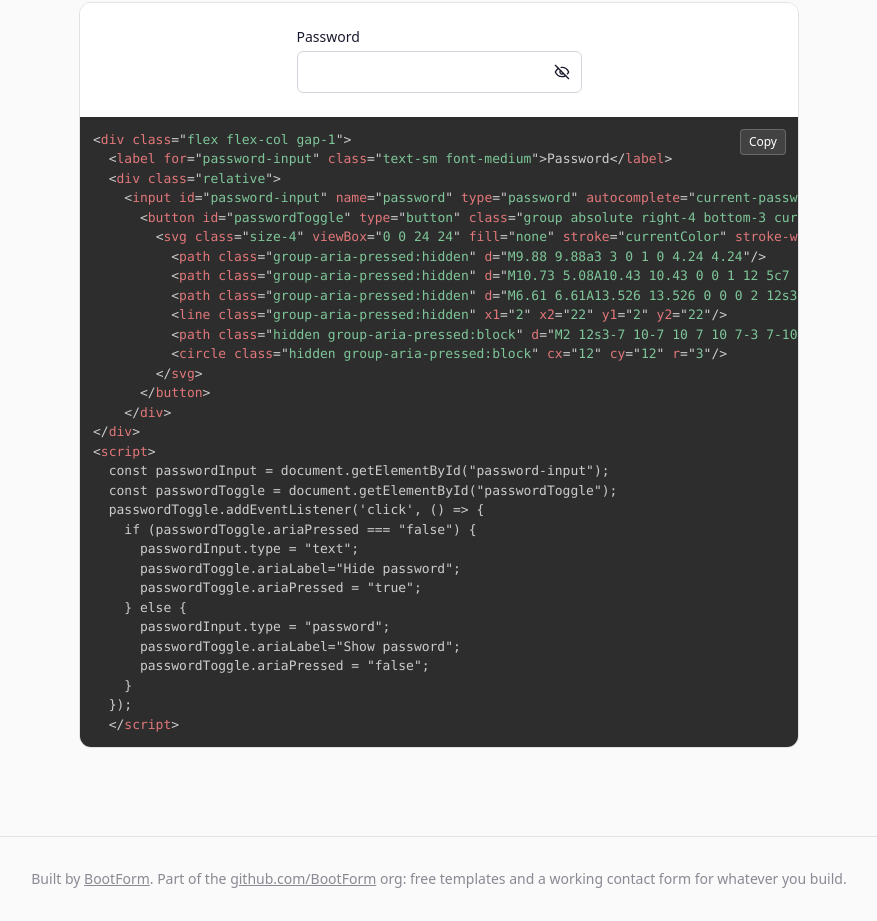
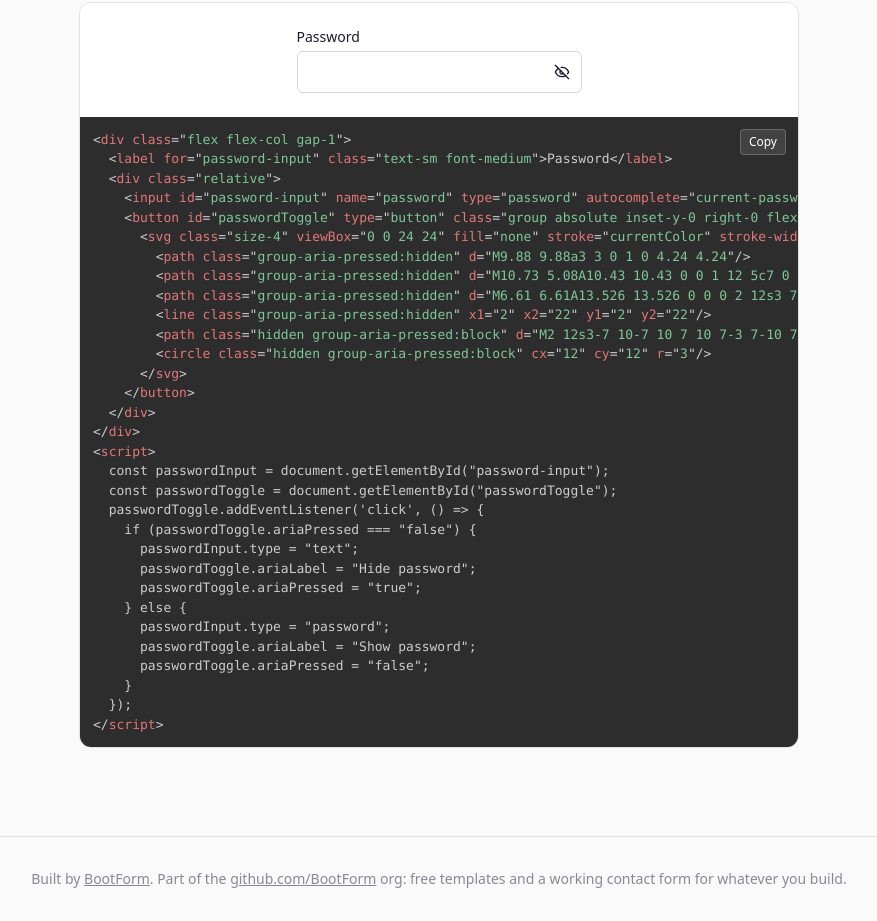
Before and after one commit to BootForm/form-styles, a plain HTML site: page inputs.html in a window 1280 px wide. Shown: the part 7020-7941 px from the top of the page, without its empty margins (201-1078 px from the left). Drawn offline with nearby package versions, Linux system fonts and the light colour scheme.

Commit message:
fix(inputs): make the password snippet match its demo (#17)
The copyable snippet still had the input and button classes from before review, so long passwords ran under the eye icon. Use focus-visible for the button's ring and tidy the section's whitespace.

```diff
--- a/inputs.html
+++ b/inputs.html
@@ -445,7 +445,7 @@
               class="rounded-md border border-gray-300 bg-white px-3 py-2 pr-10 outline-none focus:border-brand-500 focus:ring-2 focus:ring-brand-500/25 dark:border-gray-600 dark:bg-white/5"
               minlength="8"
               required>
-              <button id="passwordToggle" type="button" class="group absolute inset-y-0 right-0 flex items-center px-3 cursor-pointer focus:ring-2 focus:ring-brand-500/25" aria-label="Show password" aria-pressed="false">
+            <button id="passwordToggle" type="button" class="group absolute inset-y-0 right-0 flex cursor-pointer items-center rounded-md px-3 outline-none focus-visible:ring-2 focus-visible:ring-brand-500/25" aria-label="Show password" aria-pressed="false">
               <svg class="size-4" viewBox="0 0 24 24" fill="none" stroke="currentColor" stroke-width="2" stroke-linecap="round" stroke-linejoin="round">
                 <path class="group-aria-pressed:hidden" d="M9.88 9.88a3 3 0 1 0 4.24 4.24"/>
                 <path class="group-aria-pressed:hidden" d="M10.73 5.08A10.43 10.43 0 0 1 12 5c7 0 10 7 10 7a13.16 13.16 0 0 1-1.67 2.68"/>
@@ -463,12 +463,12 @@
           passwordToggle.addEventListener('click', () => {
             if (passwordToggle.ariaPressed === "false") {
               passwordInput.type = "text";
-                passwordToggle.ariaLabel="Hide password"
-                passwordToggle.ariaPressed = "true"
+              passwordToggle.ariaLabel = "Hide password";
+              passwordToggle.ariaPressed = "true";
             } else {
               passwordInput.type = "password";
-                passwordToggle.ariaLabel="Show password"
-                passwordToggle.ariaPressed = "false"
+              passwordToggle.ariaLabel = "Show password";
+              passwordToggle.ariaPressed = "false";
             }
           });
         </script>
@@ -478,8 +478,8 @@
         <pre class="!m-0 !rounded-none"><code class="language-markup">&lt;div class=&quot;flex flex-col gap-1&quot;&gt;
   &lt;label for=&quot;password-input&quot; class=&quot;text-sm font-medium&quot;&gt;Password&lt;/label&gt;
   &lt;div class=&quot;relative&quot;&gt;
-    &lt;input id=&quot;password-input&quot; name=&quot;password&quot; type=&quot;password&quot; autocomplete=&quot;current-password&quot; class=&quot;rounded-md border border-gray-300 bg-white px-3 py-2 outline-none focus:border-brand-500 focus:ring-2 focus:ring-brand-500/25 dark:border-gray-600 dark:bg-white/5&quot; minlength=&quot;8&quot; required&gt;
-      &lt;button id=&quot;passwordToggle&quot; type=&quot;button&quot; class=&quot;group absolute right-4 bottom-3 cursor-pointer&quot; aria-label=&quot;Show password&quot; aria-pressed=&quot;false&quot;&gt;
+    &lt;input id=&quot;password-input&quot; name=&quot;password&quot; type=&quot;password&quot; autocomplete=&quot;current-password&quot; class=&quot;rounded-md border border-gray-300 bg-white px-3 py-2 pr-10 outline-none focus:border-brand-500 focus:ring-2 focus:ring-brand-500/25 dark:border-gray-600 dark:bg-white/5&quot; minlength=&quot;8&quot; required&gt;
+    &lt;button id=&quot;passwordToggle&quot; type=&quot;button&quot; class=&quot;group absolute inset-y-0 right-0 flex cursor-pointer items-center rounded-md px-3 outline-none focus-visible:ring-2 focus-visible:ring-brand-500/25&quot; aria-label=&quot;Show password&quot; aria-pressed=&quot;false&quot;&gt;
       &lt;svg class=&quot;size-4&quot; viewBox=&quot;0 0 24 24&quot; fill=&quot;none&quot; stroke=&quot;currentColor&quot; stroke-width=&quot;2&quot; stroke-linecap=&quot;round&quot; stroke-linejoin=&quot;round&quot;&gt;
         &lt;path class=&quot;group-aria-pressed:hidden&quot; d=&quot;M9.88 9.88a3 3 0 1 0 4.24 4.24&quot;/&gt;
         &lt;path class=&quot;group-aria-pressed:hidden&quot; d=&quot;M10.73 5.08A10.43 10.43 0 0 1 12 5c7 0 10 7 10 7a13.16 13.16 0 0 1-1.67 2.68&quot;/&gt;
@@ -494,14 +494,14 @@
 &lt;script&gt;
   const passwordInput = document.getElementById(&quot;password-input&quot;);
   const passwordToggle = document.getElementById(&quot;passwordToggle&quot;);
-  passwordToggle.addEventListener(&#x27;click&#x27;, () => {
+  passwordToggle.addEventListener(&#x27;click&#x27;, () =&gt; {
     if (passwordToggle.ariaPressed === &quot;false&quot;) {
       passwordInput.type = &quot;text&quot;;
-      passwordToggle.ariaLabel=&quot;Hide password&quot;;
+      passwordToggle.ariaLabel = &quot;Hide password&quot;;
       passwordToggle.ariaPressed = &quot;true&quot;;
     } else {
       passwordInput.type = &quot;password&quot;;
-      passwordToggle.ariaLabel=&quot;Show password&quot;;
+      passwordToggle.ariaLabel = &quot;Show password&quot;;
       passwordToggle.ariaPressed = &quot;false&quot;;
     }
   });
```
Lines whose indentation alone changed are shown as unchanged.
